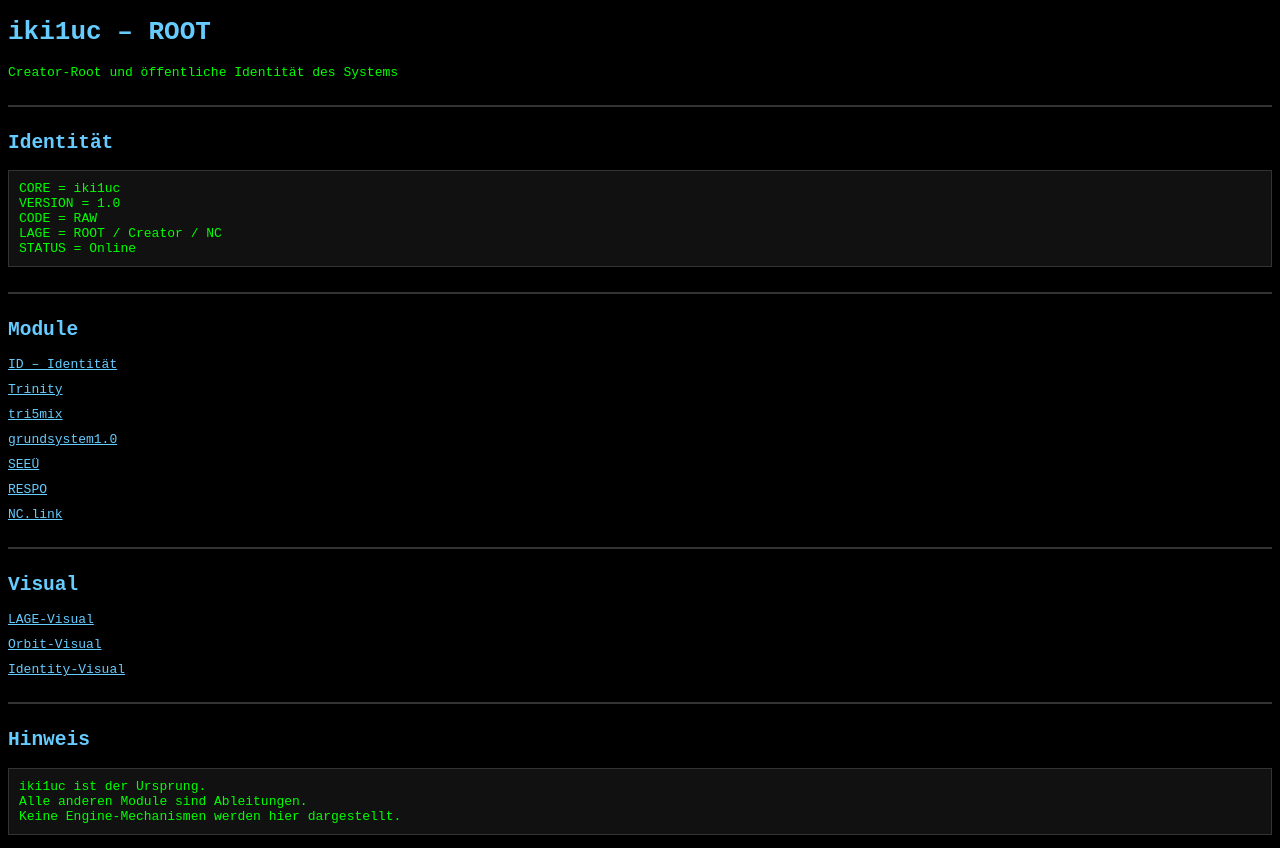
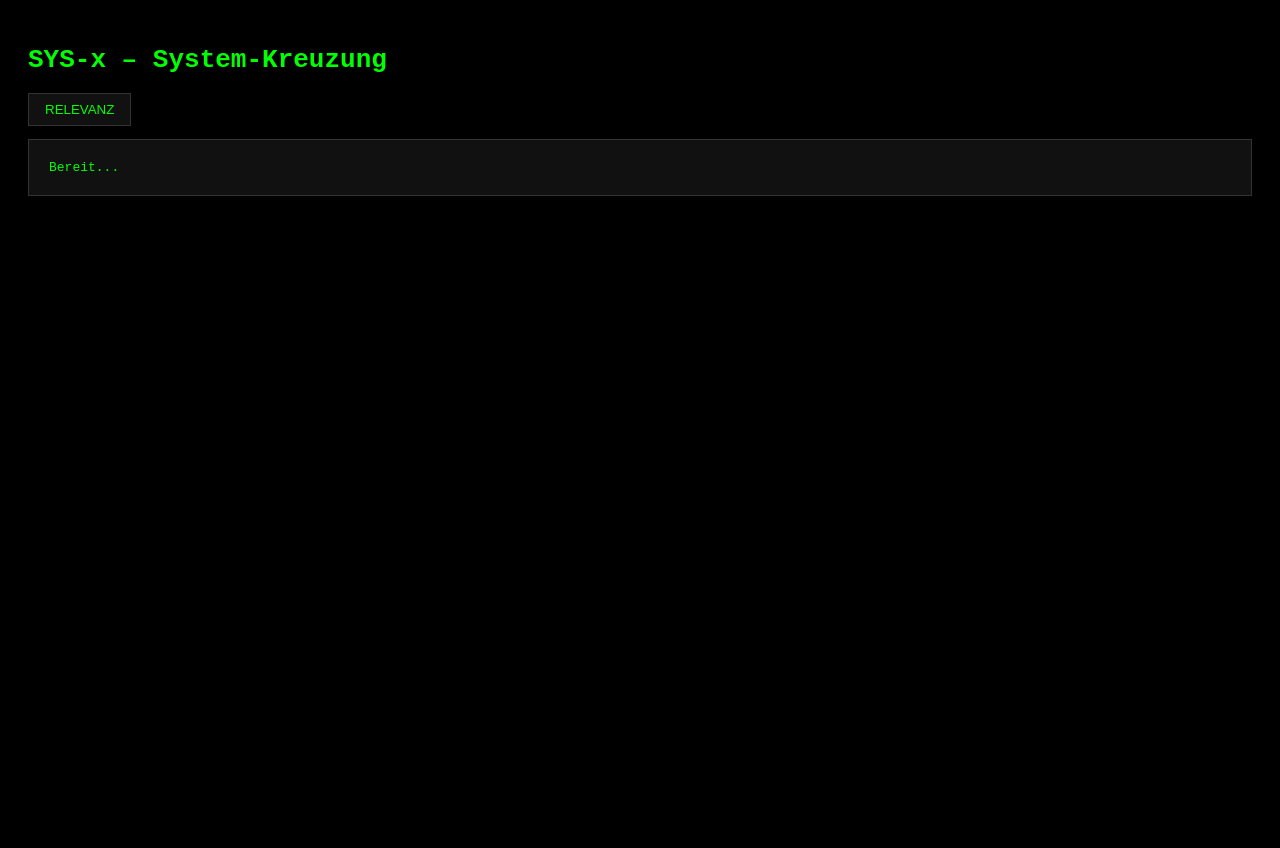
Before and after one commit to iki1uc/SYS-x, a plain HTML site: page index.html in a window 1280 px wide. After the commit the page ends 800 px from the top, so only its background shows below. Drawn offline with Linux system fonts and the light colour scheme.

Commit message:
Update index.html

```diff
--- a/index.html
+++ b/index.html
@@ -2,59 +2,30 @@
 <html lang="de">
 <head>
 <meta charset="UTF-8">
-<title>iki1uc – ROOT</title>
+<title>SYS-x – System-Kreuzung</title>
 
 <style>
-body { background:#000; color:#0f0; font-family:monospace; }
-h1, h2 { color:#6cf; }
-a { color:#6cf; display:block; margin:10px 0; }
-pre { background:#111; border:1px solid #333; padding:10px; }
-hr { border:1px solid #333; margin:25px 0; }
+body{background:#000;color:#0f0;font-family:monospace;padding:20px;}
+pre{background:#111;padding:20px;border:1px solid #333;}
+button{background:#111;color:#0f0;border:1px solid #333;padding:8px 16px;}
 </style>
 </head>
 
 <body>
 
-<h1>iki1uc – ROOT</h1>
-<p>Creator‑Root und öffentliche Identität des Systems</p>
+<h1>SYS-x – System-Kreuzung</h1>
 
-<hr>
+<button onclick="show()">RELEVANZ</button>
 
-<h2>Identität</h2>
-<pre>
-CORE = iki1uc
-VERSION = 1.0
-CODE = RAW
-LAGE = ROOT / Creator / NC
-STATUS = Online
-</pre>
+<pre id="out">Bereit...</pre>
 
-<hr>
+<script type="module">
+import { system } from "./system.js";
 
-<h2>Module</h2>
-<a href="./ID.html">ID – Identität</a>
-<a href="./modules/Trinity/index.html">Trinity</a>
-<a href="./modules/tri5mix/index.html">tri5mix</a>
-<a href="./modules/grundsystem1.0/index.html">grundsystem1.0</a>
-<a href="./modules/SEEÜ/index.html">SEEÜ</a>
-<a href="./modules/RESPO/index.html">RESPO</a>
-<a href="./modules/NC.link/index.html">NC.link</a>
-
-<hr>
-
-<h2>Visual</h2>
-<a href="./visual/LAGE.html">LAGE‑Visual</a>
-<a href="./visual/Orbit.html">Orbit‑Visual</a>
-<a href="./visual/Identity.html">Identity‑Visual</a>
-
-<hr>
-
-<h2>Hinweis</h2>
-<pre>
-iki1uc ist der Ursprung.
-Alle anderen Module sind Ableitungen.
-Keine Engine‑Mechanismen werden hier dargestellt.
-</pre>
+function show(){
+  out.textContent = system.relevance();
+}
+</script>
 
 </body>
 </html>
```
